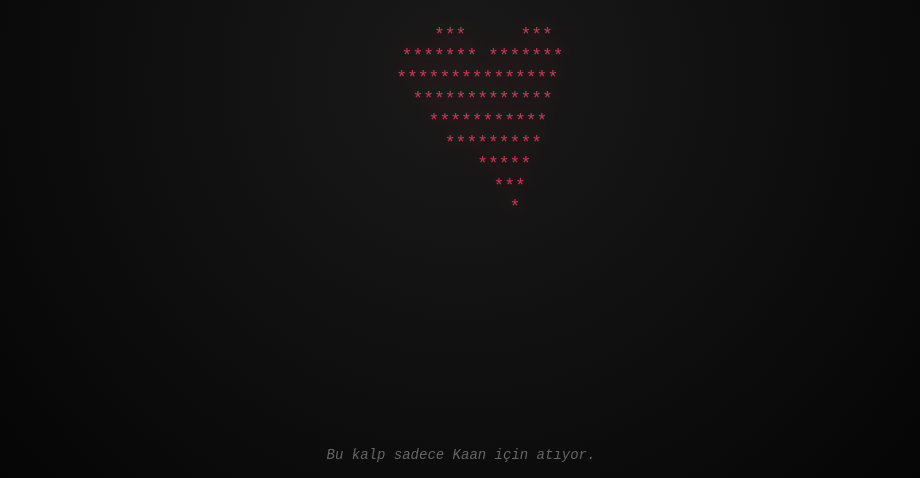
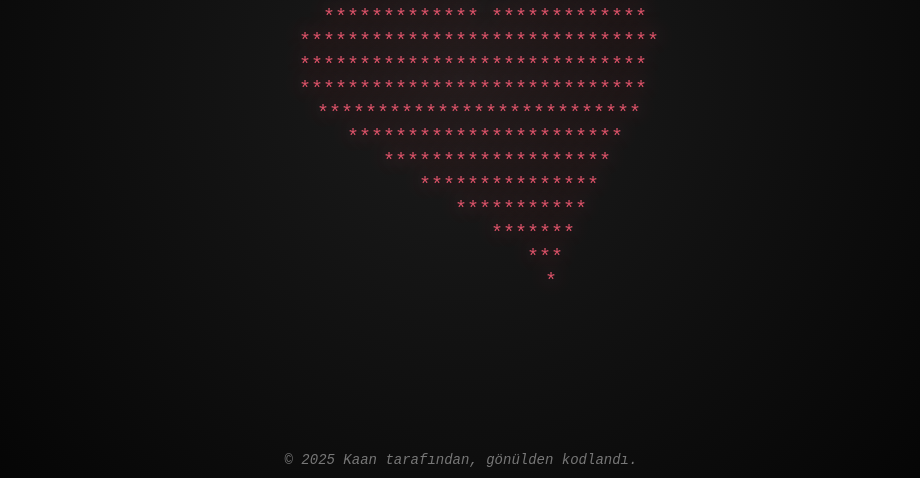
Before and after one commit to KaanTuran28/Site, a plain HTML site: page index.html in a window 1280 px wide. Shown: the part 322-800 px from the top of the page, without its empty margins (179-1099 px from the left). Drawn offline with Linux system fonts and the light colour scheme.

Commit message:
Update index.html

```diff
--- a/index.html
+++ b/index.html
@@ -1,78 +1,86 @@
 <!DOCTYPE html>
-<html lang="en">
+<html lang="tr">
 <head>
   <meta charset="UTF-8">
-  <title>Kalpten Gelen Kod</title>
+  <title>Kaan'ın Kalbi</title>
   <meta name="viewport" content="width=device-width, initial-scale=1.0">
   <style>
     body {
       margin: 0;
-      padding: 0;
-      background: radial-gradient(circle at center, #1a1a1a 0%, #000 100%);
-      color: #ff4d6d;
+      background: radial-gradient(circle at center, #1c1c1c 0%, #000 100%);
+      color: #ff5e78;
       font-family: 'Courier New', monospace;
-      height: 100vh;
       display: flex;
       flex-direction: column;
+      align-items: center;
       justify-content: center;
-      align-items: center;
+      height: 100vh;
       overflow: hidden;
     }
 
     h1 {
-      font-size: 2.2rem;
+      font-size: 2.5rem;
       margin-bottom: 20px;
       color: #fff;
-      text-shadow: 0 0 5px #ff4d6d, 0 0 15px #ff4d6d;
+      text-shadow: 0 0 5px #ff5e78, 0 0 15px #ff5e78;
       animation: pulse 2s infinite;
     }
 
     .ascii {
+      font-size: 20px;
+      line-height: 1.2;
       white-space: pre;
-      font-size: 18px;
-      line-height: 1.2;
       text-align: center;
-      color: #ff4d6d;
-      text-shadow: 0 0 5px #ff4d6d;
-      animation: flicker 1.5s infinite alternate;
+      text-shadow: 0 0 8px #ff5e78;
+      animation: flicker 2s infinite alternate;
     }
 
     @keyframes pulse {
-      0% { transform: scale(1); }
+      0%, 100% { transform: scale(1); }
       50% { transform: scale(1.05); }
-      100% { transform: scale(1); }
     }
 
     @keyframes flicker {
-      0% { opacity: 1; text-shadow: 0 0 5px #ff4d6d; }
-      100% { opacity: 0.7; text-shadow: 0 0 20px #ff4d6d; }
+      from {
+        opacity: 1;
+        text-shadow: 0 0 5px #ff5e78;
+      }
+      to {
+        opacity: 0.8;
+        text-shadow: 0 0 25px #ff5e78;
+      }
     }
 
     footer {
       position: absolute;
-      bottom: 15px;
+      bottom: 10px;
       font-size: 14px;
-      color: #666;
+      color: #777;
       font-style: italic;
     }
   </style>
 </head>
 <body>
-  <h1>Kodlayan Kalpten Sevgilerle ❤</h1>
+  <h1>Kaan’ın Kalbi Kodla Atıyor 💖</h1>
   <div class="ascii" id="heart"></div>
-  <footer>Bu kalp sadece Kaan için atıyor.</footer>
+  <footer>&copy; 2025 Kaan tarafından, gönülden kodlandı.</footer>
 
   <script>
     const heart = `
-      ***     ***
-    ******* *******
-   ***************
-    *************
-     ***********
-      *********
-        *****
-         ***
-          *
+         ******       ******
+      ***********   ***********
+    ************* *************
+   ******************************
+  *****************************
+  *****************************
+   ***************************
+    ***********************
+      *******************
+        ***************
+          ***********
+            *******
+              ***
+               *
     `;
     document.getElementById("heart").textContent = heart;
   </script>
```
